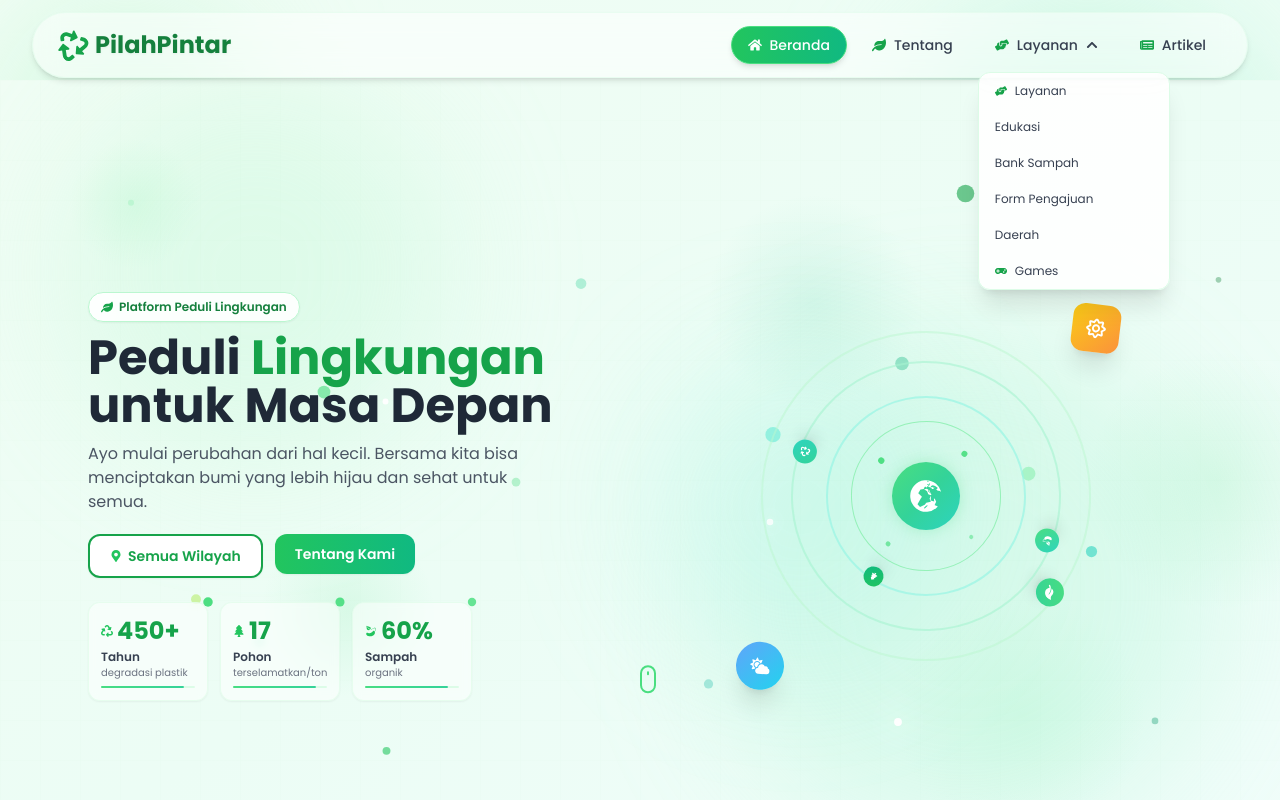
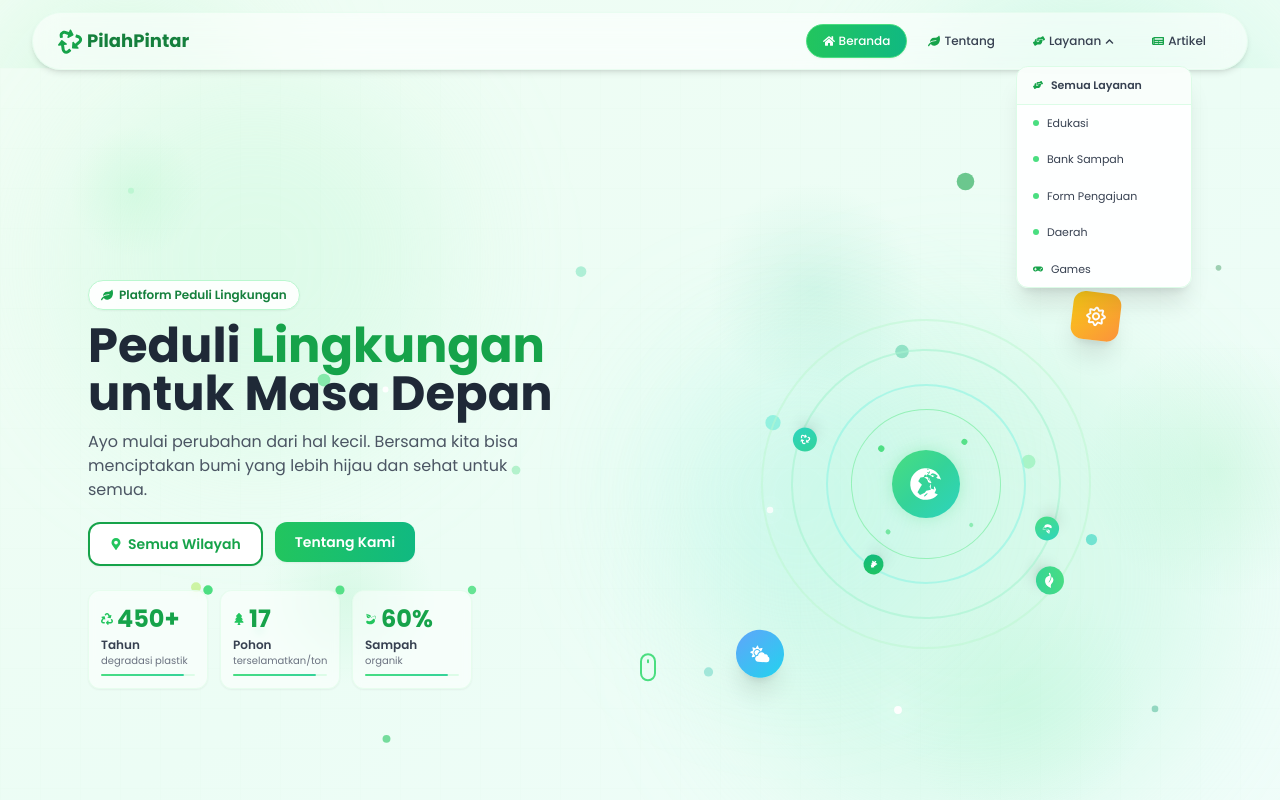
Before and after one commit to nazwadn9-web/EcoSafe-Zone, a React (Vite) app: page / in a window 1280 px wide. Both pictures are taken after a click on the button "Layanan". Shown: the top 800 px of the page. Built offline with nearby package versions, Linux system fonts and the light colour scheme.

Commit message:
Perbaiki agar rensposif

```diff
--- a/src/components/Navbar.jsx
+++ b/src/components/Navbar.jsx
@@ -2,48 +2,42 @@ import React, { useState, useEffect } from 'react'
 import { Link, useLocation } from 'react-router-dom'
 import { motion, AnimatePresence } from 'framer-motion'
 import {
-  FaRecycle,
-  FaHome,
-  FaLeaf,
-  FaHandsHelping,
-  FaNewspaper,
-  FaGamepad,
-  FaChevronDown,
-  FaMapMarkedAlt
+  FaRecycle, FaHome, FaLeaf, FaHandsHelping,
+  FaNewspaper, FaGamepad, FaChevronDown,
 } from 'react-icons/fa'
 import { GiHamburgerMenu } from 'react-icons/gi'
 import { IoClose } from 'react-icons/io5'
 
 const FULL_HERO_PATHS = ['/tentang']
-
 const scrollTop = () => window.scrollTo({ top: 0, behavior: 'smooth' })
 
 const Navbar = () => {
   const [isOpen, setIsOpen] = useState(false)
   const [scrolled, setScrolled] = useState(false)
   const [dropdownOpen, setDropdownOpen] = useState(false)
-  const [isLoggedIn, setIsLoggedIn] = useState(false)
   const location = useLocation()
 
   const isFullHeroPage = FULL_HERO_PATHS.includes(location.pathname)
 
   useEffect(() => {
-    const handleScroll = () => setScrolled(window.scrollY > 20)
-    window.addEventListener('scroll', handleScroll)
-    return () => window.removeEventListener('scroll', handleScroll)
+    const fn = () => setScrolled(window.scrollY > 20)
+    window.addEventListener('scroll', fn)
+    return () => window.removeEventListener('scroll', fn)
   }, [])
 
-  useEffect(() => {
-    const authStatus = localStorage.getItem('isAuthenticated')
-    setIsLoggedIn(authStatus === 'true')
-  }, [location])
-
-  // Setiap ganti route: tutup menu & scroll ke atas
   useEffect(() => {
     setIsOpen(false)
     setDropdownOpen(false)
     window.scrollTo({ top: 0, behavior: 'instant' })
   }, [location.pathname])
+
+  // Klik di luar dropdown → tutup
+  useEffect(() => {
+    if (!dropdownOpen) return
+    const fn = () => setDropdownOpen(false)
+    document.addEventListener('click', fn)
+    return () => document.removeEventListener('click', fn)
+  }, [dropdownOpen])
 
   const navItems = [
     { path: '/', label: 'Beranda', icon: FaHome },
@@ -54,13 +48,13 @@ const Navbar = () => {
       icon: FaHandsHelping,
       hasDropdown: true,
       dropdownItems: [
-      { path: '/layanan', label: 'Layanan', icon: FaHandsHelping },  // ← tambah ini paling atas
-      { path: '/layanan/edukasi', label: 'Edukasi' },
-      { path: '/layanan/bank-sampah', label: 'Bank Sampah' },
+        { path: '/layanan',                label: 'Semua Layanan',  icon: FaHandsHelping },
+        { path: '/layanan/edukasi',        label: 'Edukasi' },
+        { path: '/layanan/bank-sampah',    label: 'Bank Sampah' },
         { path: '/layanan/form-pengajuan', label: 'Form Pengajuan' },
-      { path: '/layanan/daerah', label: 'Daerah' },
-      { path: '/games', label: 'Games', icon: FaGamepad },
-    ]
+        { path: '/layanan/daerah',         label: 'Daerah' },
+        { path: '/games',                  label: 'Games', icon: FaGamepad },
+      ],
     },
     { path: '/artikel', label: 'Artikel', icon: FaNewspaper },
   ]
@@ -70,121 +64,91 @@ const Navbar = () => {
     return location.pathname.startsWith(path)
   }
 
-  const handleLogout = () => {
-    localStorage.removeItem('isAuthenticated')
-    localStorage.removeItem('userEmail')
-    localStorage.removeItem('userName')
-    setIsLoggedIn(false)
-    window.location.href = '/'
-  }
+  // Shared button style
+  const btnBase = `flex items-center gap-1 rounded-full border font-medium
+                   whitespace-nowrap transition-all duration-200
+                   px-2.5 py-1.5 text-[11px]
+                   md:px-3 md:py-1.5 md:text-[11px]
+                   lg:px-4 lg:py-2 lg:text-xs`
+
+  const btnActive   = 'bg-gradient-to-r from-green-500 to-emerald-500 text-white border-green-400 shadow-sm'
+  const btnInactive = 'text-gray-700 border-transparent hover:bg-white/70 hover:border-green-200'
 
   return (
     <>
       <motion.nav
-        initial={{ y: -100 }}
-        animate={{ y: 0 }}
-        transition={{ duration: 0.5 }}
+        initial={{ y: -100 }} animate={{ y: 0 }} transition={{ duration: 0.5 }}
         className="fixed top-0 left-0 right-0 z-50 px-3 sm:px-4 lg:px-8 pt-2 sm:pt-3"
       >
-        <div className={`
-          rounded-full backdrop-blur-md border transition-all duration-300
-          ${scrolled
-            ? 'bg-white/70 border-green-200 shadow-lg'
-            : 'bg-white/50 border-green-100/50 shadow-md'
-          }
-        `}>
-          <div className="px-3 sm:px-4 md:px-6">
-            <div className="flex justify-between items-center h-12 sm:h-14 md:h-16">
+        <div className={`rounded-full backdrop-blur-md border transition-all duration-300
+          ${scrolled ? 'bg-white/75 border-green-200 shadow-lg' : 'bg-white/55 border-green-100/50 shadow-md'}`}>
+
+          <div className="px-3 sm:px-4 md:px-5 lg:px-6">
+            <div className="flex justify-between items-center h-11 md:h-12 lg:h-14">
 
               {/* Logo */}
-              <Link to="/" onClick={scrollTop} className="flex items-center gap-1 sm:gap-2 group">
+              <Link to="/" onClick={scrollTop} className="flex items-center gap-1.5 flex-shrink-0 group">
                 <motion.div
                   animate={{ rotate: 360 }}
-                  transition={{ duration: 10, repeat: Infinity, ease: "linear" }}
-                  className="text-green-600 text-xl sm:text-2xl md:text-3xl"
+                  transition={{ duration: 10, repeat: Infinity, ease: 'linear' }}
+                  className="text-green-600 text-lg md:text-xl lg:text-2xl"
                 >
                   <FaRecycle />
                 </motion.div>
-                <span className="text-base sm:text-lg md:text-xl lg:text-2xl font-bold text-green-700 drop-shadow-sm">
+                <span className="text-sm md:text-base lg:text-lg font-bold text-green-700 whitespace-nowrap">
                   PilahPintar
                 </span>
               </Link>
 
-              {/* Desktop Menu */}
-              <div className="hidden md:flex items-center gap-1 lg:gap-2">
+              {/* ── DESKTOP NAV ── */}
+              <div className="hidden md:flex items-center gap-0.5 lg:gap-1">
                 {navItems.map((item, idx) => {
                   const Icon = item.icon
-                  const isActive = isActivePath(item.path)
-                  const isStandaloneActive = item.standalone && location.pathname === item.path
+                  const active = isActivePath(item.path)
 
-                  // Tombol standalone (tidak ada dropdown)
                   if (!item.hasDropdown) {
                     return (
-                      <Link
-                        key={`nav-${idx}`}
-                        to={item.path}
-                        onClick={scrollTop}
-                      >
-                        <button
-                          className={`
-                            px-3 lg:px-4 py-1.5 lg:py-2 rounded-full
-                            flex items-center gap-1 lg:gap-2
-                            text-xs lg:text-sm font-medium
-                            transition-all duration-300 border
-                            ${isStandaloneActive || (!item.standalone && isActive)
-                              ? 'bg-gradient-to-r from-green-500 to-emerald-500 text-white border-green-400 shadow-md'
-                              : 'text-gray-700 border-transparent hover:bg-white/60 hover:border-green-300 hover:shadow-sm'
-                            }
-                          `}
-                        >
-                          <Icon className={`text-xs lg:text-sm ${
-                            isStandaloneActive || (!item.standalone && isActive) ? 'text-white' : 'text-green-600'
-                          }`} />
-                          <span>{item.label}</span>
+                      <Link key={idx} to={item.path} onClick={scrollTop}>
+                        <button className={`${btnBase} ${active ? btnActive : btnInactive}`}>
+                          <Icon className={`text-[10px] lg:text-xs flex-shrink-0 ${active ? 'text-white' : 'text-green-600'}`} />
+                          {item.label}
                         </button>
                       </Link>
                     )
                   }
 
-                  // Tombol dengan dropdown
                   return (
-                    <div key={`nav-${idx}`} className="relative">
+                    <div key={idx} className="relative">
                       <button
-                        onClick={() => setDropdownOpen(!dropdownOpen)}
-                        className={`
-                          px-3 lg:px-4 py-1.5 lg:py-2 rounded-full
-                          flex items-center gap-1 lg:gap-2
-                          text-xs lg:text-sm font-medium
-                          transition-all duration-300 border
-                          ${isActive
-                            ? 'bg-gradient-to-r from-green-500 to-emerald-500 text-white border-green-400 shadow-md'
-                            : 'text-gray-700 border-transparent hover:bg-white/60 hover:border-green-300 hover:shadow-sm'
-                          }
-                        `}
+                        onClick={e => { e.stopPropagation(); setDropdownOpen(v => !v) }}
+                        className={`${btnBase} ${active ? btnActive : btnInactive}`}
                       >
-                        <Icon className={`text-xs lg:text-sm ${isActive ? 'text-white' : 'text-green-600'}`} />
-                        <span>{item.label}</span>
-                        <FaChevronDown className={`text-[10px] lg:text-xs transition-transform duration-300 ${dropdownOpen ? 'rotate-180' : ''}`} />
+                        <Icon className={`text-[10px] lg:text-xs flex-shrink-0 ${active ? 'text-white' : 'text-green-600'}`} />
+                        {item.label}
+                        <FaChevronDown className={`text-[9px] flex-shrink-0 transition-transform duration-200 ${dropdownOpen ? 'rotate-180' : ''}`} />
                       </button>
 
                       <AnimatePresence>
                         {dropdownOpen && (
                           <motion.div
-                            initial={{ opacity: 0, y: -5 }}
-                            animate={{ opacity: 1, y: 0 }}
-                            exit={{ opacity: 0, y: -5 }}
-                            transition={{ duration: 0.2 }}
-                            className="absolute top-full left-0 mt-2 w-48 bg-white/90 backdrop-blur-md rounded-xl shadow-xl border border-green-100 overflow-hidden"
+                            initial={{ opacity: 0, y: -6, scale: 0.97 }}
+                            animate={{ opacity: 1, y: 0, scale: 1 }}
+                            exit={{ opacity: 0, y: -6, scale: 0.97 }}
+                            transition={{ duration: 0.15 }}
+                            onClick={e => e.stopPropagation()}
+                            className="absolute top-full left-0 mt-2 w-44 bg-white/95 backdrop-blur-md rounded-xl shadow-xl border border-green-100 overflow-hidden"
                           >
-                            {item.dropdownItems.map((dropdownItem, index) => (
-                              <Link
-                                key={index}
-                                to={dropdownItem.path}
+                            {item.dropdownItems.map((di, i) => (
+                              <Link key={i} to={di.path}
                                 onClick={() => { setDropdownOpen(false); scrollTop() }}
-                                className="flex items-center gap-2 px-4 py-2.5 text-xs text-gray-700 hover:bg-green-50/80 transition-colors"
+                                className={`flex items-center gap-2 px-4 py-2.5 text-[11px] text-gray-700 hover:bg-green-50 transition-colors
+                                  ${i === 0 ? 'font-semibold border-b border-green-100 bg-green-50/40' : ''}`}
                               >
-                                {dropdownItem.icon && <dropdownItem.icon className="text-green-600 text-xs" />}
-                                <span>{dropdownItem.label}</span>
+                                {di.icon
+                                  ? <di.icon className="text-green-600 text-[10px] flex-shrink-0" />
+                                  : <span className="w-1.5 h-1.5 rounded-full bg-green-400 flex-shrink-0" />
+                                }
+                                {di.label}
                               </Link>
                             ))}
                           </motion.div>
@@ -195,44 +159,41 @@ const Navbar = () => {
                 })}
               </div>
 
-              {/* Mobile Menu Button */}
+              {/* Mobile toggle */}
               <button
-                onClick={() => setIsOpen(!isOpen)}
-                className="md:hidden w-8 h-8 rounded-full bg-gradient-to-r from-green-500 to-emerald-500 text-white flex items-center justify-center shadow-md hover:shadow-lg transition-all"
+                onClick={() => setIsOpen(v => !v)}
+                className="md:hidden w-8 h-8 rounded-full bg-gradient-to-r from-green-500 to-emerald-500 text-white flex items-center justify-center shadow-md flex-shrink-0"
               >
-                {isOpen ? <IoClose size={16} /> : <GiHamburgerMenu size={14} />}
+                {isOpen ? <IoClose size={15} /> : <GiHamburgerMenu size={13} />}
               </button>
             </div>
 
-            {/* Mobile Menu */}
+            {/* ── MOBILE NAV ── */}
             <AnimatePresence>
               {isOpen && (
                 <motion.div
                   initial={{ height: 0, opacity: 0 }}
                   animate={{ height: 'auto', opacity: 1 }}
                   exit={{ height: 0, opacity: 0 }}
-                  transition={{ duration: 0.3 }}
+                  transition={{ duration: 0.25 }}
                   className="md:hidden overflow-hidden"
                 >
-                  <div className="pt-2 pb-3 space-y-1">
+                  <div className="pt-2 pb-3 space-y-0.5">
                     {navItems.map((item, idx) => {
                       const Icon = item.icon
-                      const isActive = isActivePath(item.path)
+                      const active = isActivePath(item.path)
 
                       if (item.hasDropdown) {
                         return (
-                          <div key={`mob-${idx}`}>
+                          <div key={idx}>
                             <button
-                              onClick={() => setDropdownOpen(!dropdownOpen)}
-                              className={`
-                                w-full px-3 py-2 rounded-lg flex items-center justify-between
-                                text-xs font-medium transition-all
-                                ${isActive ? 'bg-green-50/80 text-green-700' : 'text-gray-700 hover:bg-white/40'}
-                              `}
+                              onClick={() => setDropdownOpen(v => !v)}
+                              className={`w-full px-3 py-2 rounded-lg flex items-center justify-between text-xs font-medium transition-all
+                                ${active ? 'bg-green-50 text-green-700' : 'text-gray-700 hover:bg-white/50'}`}
                             >
                               <span className="flex items-center gap-2">
                                 <Icon className="text-green-600 text-xs" />
-                                <span>{item.label}</span>
+                                {item.label}
                               </span>
                               <FaChevronDown className={`text-[10px] transition-transform ${dropdownOpen ? 'rotate-180' : ''}`} />
                             </button>
@@ -240,19 +201,22 @@ const Navbar = () => {
                             <AnimatePresence>
                               {dropdownOpen && (
                                 <motion.div
-                                  initial={{ height: 0 }}
-                                  animate={{ height: 'auto' }}
-                                  exit={{ height: 0 }}
-                                  className="pl-6 pr-2 space-y-1 mt-1 overflow-hidden"
+                                  initial={{ height: 0 }} animate={{ height: 'auto' }} exit={{ height: 0 }}
+                                  className="pl-5 pr-2 space-y-0.5 mt-0.5 overflow-hidden"
                                 >
-                                  {item.dropdownItems.map((dropdownItem, index) => (
-                                    <Link
-                                      key={index}
-                                      to={dropdownItem.path}
+                                  {item.dropdownItems.map((di, i) => (
+                                    <Link key={i} to={di.path}
                                       onClick={() => { setIsOpen(false); scrollTop() }}
-                                      className="block px-3 py-1.5 text-[11px] text-gray-600 hover:text-green-600 hover:bg-green-50/60 rounded-lg"
+                                      className={`flex items-center gap-2 px-3 py-1.5 text-[11px] rounded-lg transition-colors
+                                        ${i === 0
+                                          ? 'font-semibold text-green-700 bg-green-50 hover:bg-green-100'
+                                          : 'text-gray-600 hover:text-green-600 hover:bg-green-50/60'}`}
                                     >
-                                      {dropdownItem.label}
+                                      {di.icon
+                                        ? <di.icon className="text-green-600 text-[10px]" />
+                                        : <span className="w-1 h-1 rounded-full bg-green-400" />
+                                      }
+                                      {di.label}
                                     </Link>
                                   ))}
                                 </motion.div>
@@ -263,21 +227,13 @@ const Navbar = () => {
                       }
 
                       return (
-                        <Link
-                          key={`mob-${idx}`}
-                          to={item.path}
+                        <Link key={idx} to={item.path}
                           onClick={() => { setIsOpen(false); scrollTop() }}
-                          className={`
-                            w-full px-3 py-2 rounded-lg flex items-center gap-2
-                            text-xs font-medium transition-all
-                            ${isActive
-                              ? 'bg-green-50/80 text-green-700'
-                              : 'text-gray-700 hover:bg-white/40'
-                            }
-                          `}
+                          className={`w-full px-3 py-2 rounded-lg flex items-center gap-2 text-xs font-medium transition-all
+                            ${active ? 'bg-green-50 text-green-700' : 'text-gray-700 hover:bg-white/50'}`}
                         >
                           <Icon className="text-green-600 text-xs" />
-                          <span>{item.label}</span>
+                          {item.label}
                         </Link>
                       )
                     })}
@@ -289,9 +245,8 @@ const Navbar = () => {
         </div>
       </motion.nav>
 
-      {/* Spacer — tidak dirender di halaman full-hero */}
       {!isFullHeroPage && (
-        <div className="h-14 sm:h-16 md:h-20"></div>
+        <div className="h-[52px] sm:h-[60px] md:h-[56px] lg:h-[68px]" />
       )}
     </>
   )
```
Lines whose indentation alone changed are shown as unchanged.
